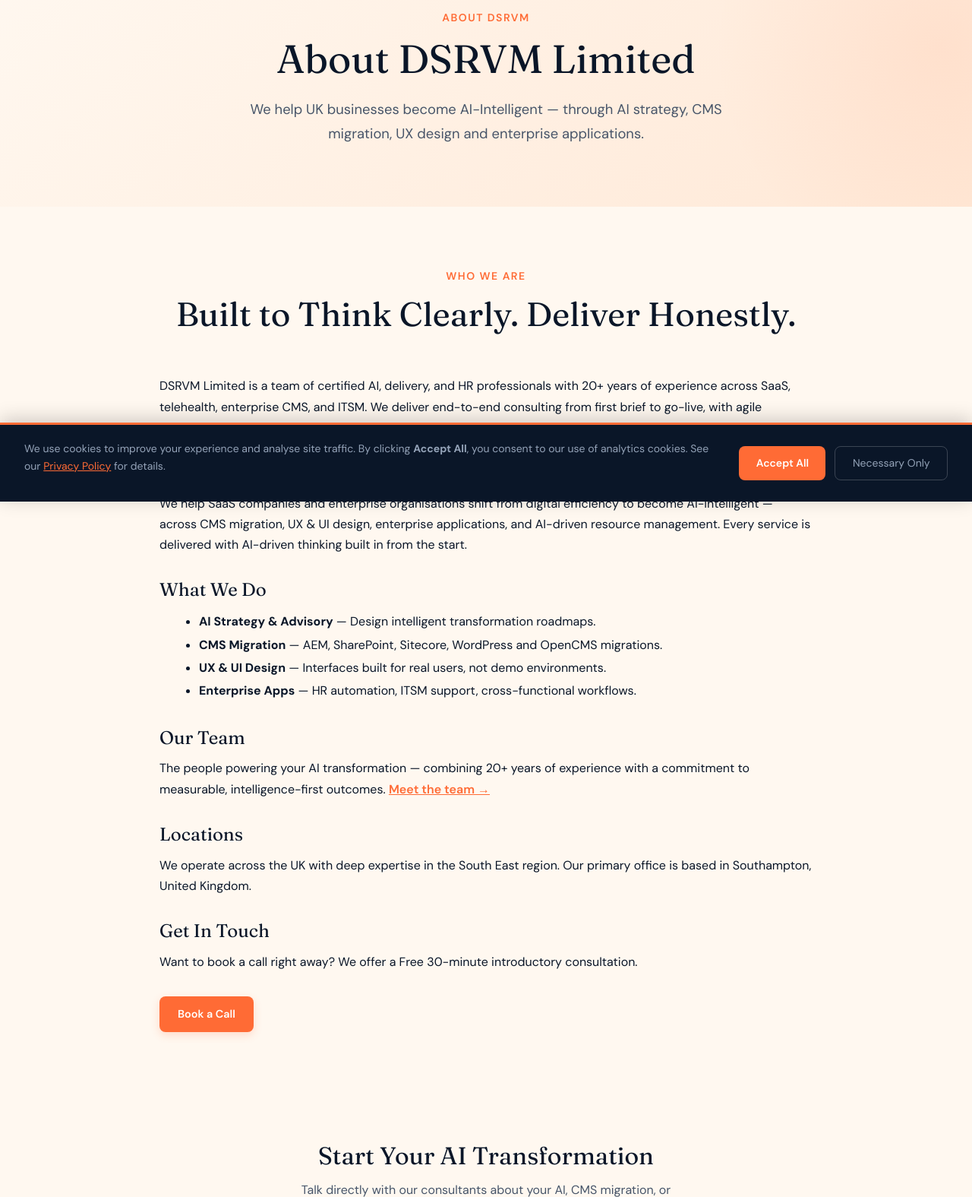
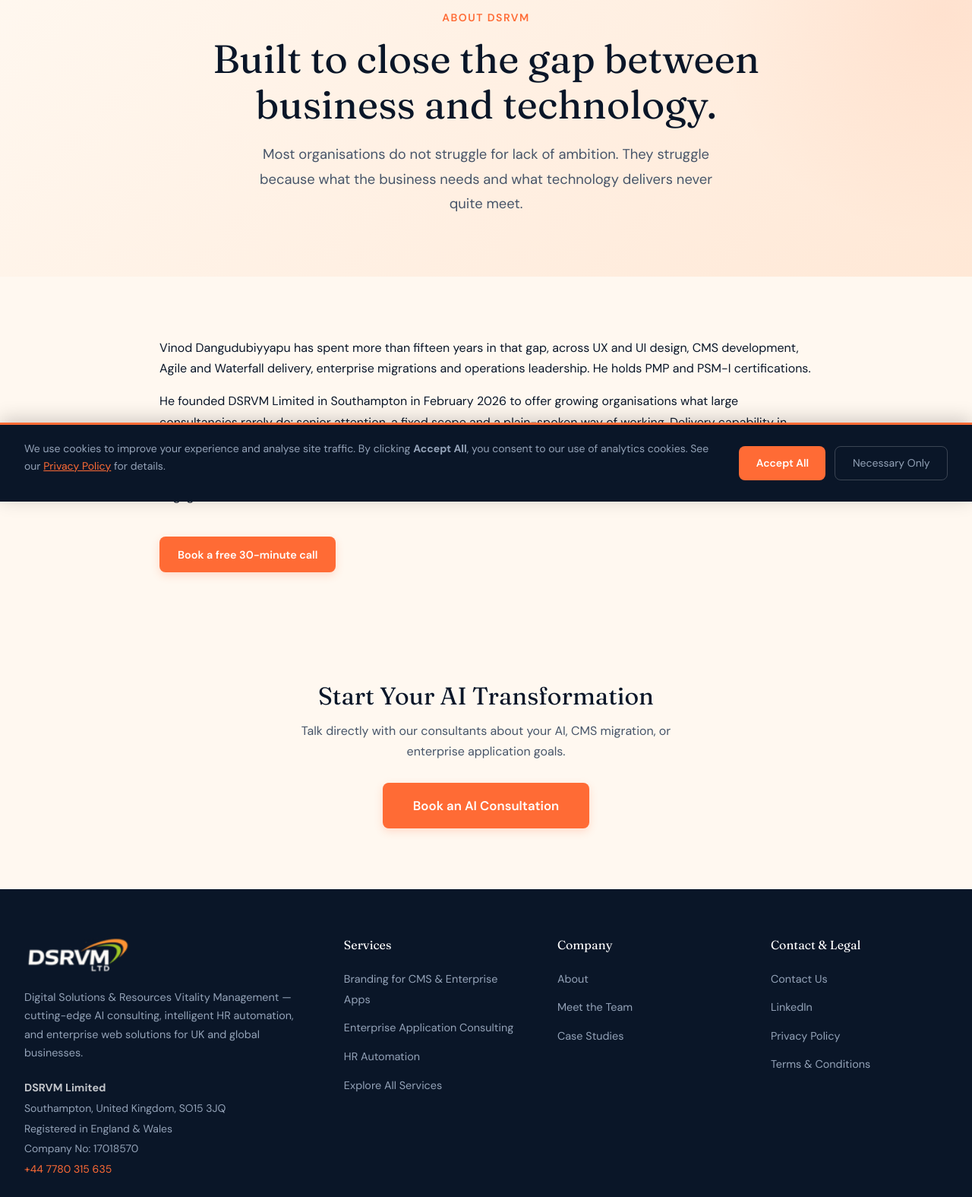
Before and after one commit to graphicguruindia-uxid/dsrvmltd, a website: page about.html in a window 1280 px wide. Shown: the part 140-1715 px from the top of the page at 76% size. Drawn offline with nearby package versions, Linux system fonts and the light colour scheme; a script that the page names is missing.

Commit message:
GRA-3: update About page content per issue spec (Built to close the gap...)

```diff
--- a/about.html
+++ b/about.html
@@ -4,13 +4,13 @@
   <meta charset="UTF-8">
   <meta name="viewport" content="width=device-width, initial-scale=1.0">
   <meta http-equiv="X-UA-Compatible" content="IE=edge">
-  <title>About DSRVM Limited | AI &amp; CMS Migration Consulting UK</title>
+  <title>About DSRVM Limited | Senior Delivery, UX and Automation Consultancy</title>
   <link rel="preconnect" href="https://fonts.googleapis.com"><link rel="preconnect" href="https://fonts.gstatic.com" crossorigin>
   <link rel="preconnect" href="https://cdn.jsdelivr.net">
   <link rel="preconnect" href="https://cdnjs.cloudflare.com"><link href="https://fonts.googleapis.com/css2?family=Fraunces:opsz,wght@9..144,400;9..144,600;9..144,700&family=DM+Sans:wght@300;400;500;600;700&display=swap" rel="stylesheet">
 
-<meta name="description" content="DSRVM Limited is a UK-based AI &amp; CMS migration consulting firm based in Southampton. We help SaaS companies and enterprise organisations shift from digital efficiency to become AI-Intelligent.">
-<meta name="keywords" content="About DSRVM Limited, AI consulting UK, CMS migration Southampton, digital transformation">
+<meta name="description" content="DSRVM Limited was founded in Southampton in 2026 by Vinod Dangudubiyyapu. Senior delivery, UX and UI design, and AI automation for growing organisations.">
+<meta name="keywords" content="About DSRVM Limited, Vinod Dangudubiyyapu, IT delivery consultant UK, UX UI design Southampton">
 <meta name="author" content="DSRVM Limited">
 <meta name="robots" content="index, follow">
 <link rel="canonical" href="https://www.dsrvmltd.co.uk/about.html">
@@ -27,21 +27,21 @@
 <link rel="icon" type="image/png" sizes="32x32" href="/images/favicon-32x32.png">
 <link rel="icon" type="image/png" sizes="96x96" href="/images/favicon-96x96.png">
 <link rel="icon" type="image/png" sizes="16x16" href="/images/favicon-16x16.png">
-<meta property="og:title" content="About DSRVM Limited | AI &amp; CMS Migration Consulting UK">
-<meta property="og:description" content="DSRVM Limited is a UK-based AI &amp; CMS migration consulting firm. We help SaaS companies and enterprise organisations become AI-Intelligent.">
+<meta property="og:title" content="About DSRVM Limited | Senior Delivery, UX and Automation Consultancy">
+<meta property="og:description" content="DSRVM Limited was founded in Southampton in 2026 by Vinod Dangudubiyyapu. Senior delivery, UX and UI design, and AI automation for growing organisations.">
 <meta property="og:type" content="website">
 <meta property="og:url" content="https://www.dsrvmltd.co.uk/about.html">
 <meta property="og:site_name" content="DSRVM Limited">
 <meta name="twitter:card" content="summary_large_image">
-<meta name="twitter:title" content="About DSRVM Limited | AI &amp; CMS Migration Consulting UK">
-<meta name="twitter:description" content="DSRVM Limited is a UK-based AI &amp; CMS migration consulting firm. We help SaaS companies and enterprise organisations become AI-Intelligent.">
+<meta name="twitter:title" content="About DSRVM Limited | Senior Delivery, UX and Automation Consultancy">
+<meta name="twitter:description" content="DSRVM Limited was founded in Southampton in 2026 by Vinod Dangudubiyyapu. Senior delivery, UX and UI design, and AI automation for growing organisations.">
 <script type="application/ld+json">
 {
   "@context":"https://schema.org","@type":"Organization",
   "name":"DSRVM Limited","url":"https://www.dsrvmltd.co.uk",
 "alternateName":"Digital Solutions & Resources Vitality Management",
   "logo":"https://www.dsrvmltd.co.uk/images/dsrvmltd-logo.png",
-  "description":"DSRVM Limited is a UK-based AI &amp; CMS migration consulting firm. We help SaaS companies and enterprise organisations become AI-Intelligent.",
+  "description":"DSRVM Limited was founded in Southampton in 2026 by Vinod Dangudubiyyapu. Senior delivery, UX and UI design, and AI automation for growing organisations.",
   "address":{"@type":"PostalAddress","addressLocality":"Southampton","addressCountry":"GB"},
   "telephone":"+447780315635",
   "sameAs":["https://www.linkedin.com/company/dsrvm-limited/"]
@@ -53,7 +53,7 @@
   "@type":"WebPage",
   "name":"About DSRVM Limited",
   "url":"https://www.dsrvmltd.co.uk/about.html",
-  "description":"DSRVM Limited is a UK-based AI &amp; CMS migration consulting firm. We help SaaS companies and enterprise organisations become AI-Intelligent.",
+  "description":"DSRVM Limited was founded in Southampton in 2026 by Vinod Dangudubiyyapu. Senior delivery, UX and UI design, and AI automation for growing organisations.",
   "isPartOf":{"@type":"WebSite","name":"DSRVM Limited","url":"https://www.dsrvmltd.co.uk/"}
 }
 </script>
@@ -94,39 +94,20 @@
 <div class="page-hero">
   <div class="page-hero-content">
     <span class="section-tag">About DSRVM</span>
-    <h1>About DSRVM Limited</h1>
-    <p>We help UK businesses become AI-Intelligent — through AI strategy, CMS migration, UX design and enterprise applications.</p>
+    <h1>Built to close the gap between business and technology.</h1>
+    <p>Most organisations do not struggle for lack of ambition. They struggle because what the business needs and what technology delivers never quite meet.</p>
   </div>
 </div>
 
 <section class="section-wrap" aria-labelledby="about-heading">
-  <div class="section-header">
-    <span class="section-tag">Who We Are</span>
-    <h2 class="section-title" id="about-heading">Built to Think Clearly. Deliver Honestly.</h2>
-  </div>
   <div style="max-width:860px;margin:0 auto;">
-    <p>DSRVM Limited is a team of certified AI, delivery, and HR professionals with 20+ years of experience across SaaS, telehealth, enterprise CMS, and ITSM. We deliver end-to-end consulting from first brief to go-live, with agile transparency and honest communication.</p>
+    <p>Vinod Dangudubiyyapu has spent more than fifteen years in that gap, across UX and UI design, CMS development, Agile and Waterfall delivery, enterprise migrations and operations leadership. He holds PMP and PSM-I certifications.</p>
 
-    <h3 style="font-family:var(--font-display);font-size:1.5rem;color:var(--color-navy);margin:2rem 0 .75rem;">Our Mission</h3>
-    <p>We help SaaS companies and enterprise organisations shift from digital efficiency to become AI-Intelligent — across CMS migration, UX &amp; UI design, enterprise applications, and AI-driven resource management. Every service is delivered with AI-driven thinking built in from the start.</p>
+    <p>He founded DSRVM Limited in Southampton in February 2026 to offer growing organisations what large consultancies rarely do: senior attention, a fixed scope and a plain-spoken way of working. Delivery capability in India keeps costs sensible and adds capacity when a project needs it.</p>
 
-    <h3 style="font-family:var(--font-display);font-size:1.5rem;color:var(--color-navy);margin:2rem 0 .75rem;">What We Do</h3>
-    <ul style="margin:0 0 1.5rem 1.25rem;line-height:1.9;">
-      <li><strong>AI Strategy &amp; Advisory</strong> — Design intelligent transformation roadmaps.</li>
-      <li><strong>CMS Migration</strong> — AEM, SharePoint, Sitecore, WordPress and OpenCMS migrations.</li>
-      <li><strong>UX &amp; UI Design</strong> — Interfaces built for real users, not demo environments.</li>
-      <li><strong>Enterprise Apps</strong> — HR automation, ITSM support, cross-functional workflows.</li>
-    </ul>
+    <p>DSRVM is a young company, and we say so. It means every client gets the director's time, and every first engagement is built to earn the next one.</p>
 
-    <h3 style="font-family:var(--font-display);font-size:1.5rem;color:var(--color-navy);margin:2rem 0 .75rem;">Our Team</h3>
-    <p>The people powering your AI transformation — combining 20+ years of experience with a commitment to measurable, intelligence-first outcomes. <a href="team.html" style="color:var(--color-accent);font-weight:600;">Meet the team &rarr;</a></p>
-
-    <h3 style="font-family:var(--font-display);font-size:1.5rem;color:var(--color-navy);margin:2rem 0 .75rem;">Locations</h3>
-    <p>We operate across the UK with deep expertise in the South East region. Our primary office is based in Southampton, United Kingdom.</p>
-
-    <h3 style="font-family:var(--font-display);font-size:1.5rem;color:var(--color-navy);margin:2rem 0 .75rem;">Get In Touch</h3>
-    <p>Want to book a call right away? We offer a Free 30-minute introductory consultation.</p>
-    <a href="contact.html" class="cta-button" style="display:inline-block;margin-top:1rem;">Book a Call</a>
+    <a href="contact.html" class="cta-button" style="display:inline-block;margin-top:1.5rem;">Book a free 30-minute call</a>
   </div>
 </section>
 
```
